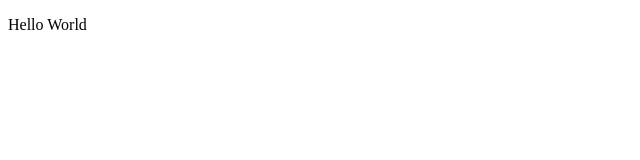
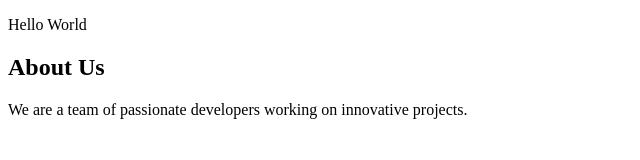
Before and after one commit to Jyoumama/-piyorud-, a plain HTML site: page first.html in a window 1280 px wide. Shown: the whole page, without its empty margins (0-640 px from the left). Drawn offline with Linux system fonts and the light colour scheme.

Commit message:
Update first.html

```diff
--- a/first.html
+++ b/first.html
@@ -26,6 +26,11 @@
 
 <body>
   <p>Hello World</p>
+
+  <section>
+    <h2>About Us</h2>
+    <p>We are a team of passionate developers working on innovative projects.</p>
+  </section>
 </body>
 
 </html>
```
